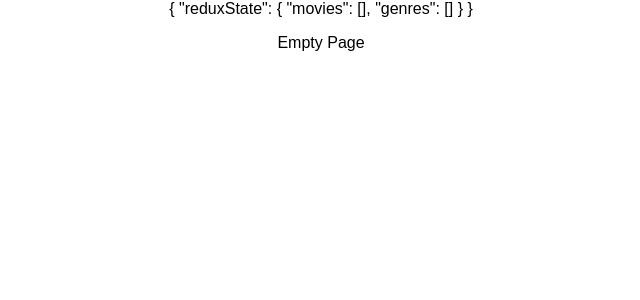
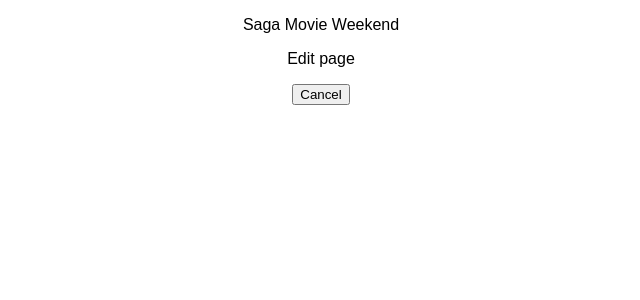
Before and after one commit to michaelferlis/movie-sagas, a React (Create React App) app: page /#/edit in a window 1280 px wide. Shown: the top 300 px of the page, without its empty margins (319-959 px from the left). Built offline with nearby package versions, Linux system fonts and the light colour scheme; no server answers.

Commit message:
add home, details and edit components

```diff
--- a/package.json
+++ b/package.json
@@ -10,6 +10,7 @@
     "react": "^16.8.6",
     "react-dom": "^16.8.6",
     "react-redux": "^5.1.1",
+    "react-router-dom": "^5.0.1",
     "react-scripts": "^3.0.1",
     "redux": "^4.0.1",
     "redux-logger": "^3.0.6",
--- a/src/components/App/App.js
+++ b/src/components/App/App.js
@@ -1,20 +1,38 @@
 import React, { Component } from 'react';
 import './App.css';
 import {connect} from 'react-redux'
-
+import { HashRouter as Router, Route, Link } from 'react-router-dom'
+import Home from '../Home/Home.js'
+import Details from '../Details/Details.js'
+import Edit from '../Edit/Edit.js'
 class App extends Component {
-  componentDidMount () {
-    this.props.dispatch({
-      type: 'FETCH_MOVIES'
-    })
-  }
+  // componentDidMount () {
+  //   this.props.dispatch({
+  //     type: 'FETCH_MOVIES'
+  //   })
+  //   this.props.dispatch({
+  //     type: 'FETCH_GENRES'
+  //   })
+  // }
   // Renders the entire app on the DOM
   render() {
     return (
+      <Router>
+
+
+
       <div className="App">
-      {JSON.stringify(this.props, null, 2)}
-        <p>Empty Page</p>
+      {/* {JSON.stringify(this.props, null, 2)} */}
+        <p>Saga Movie Weekend</p>
+
+        <Route path="/" exact={true} component={Home} />
+
+      <Route path="/details" component={Details} />
+
+      <Route path="/edit" component={Edit} />
+
       </div>
+    </Router>
     );
   }
 }
--- /dev/null
+++ b/src/components/Details/Details.js
@@ -0,0 +1,22 @@
+import React, { Component } from 'react';
+// import './App.css';
+import {connect} from 'react-redux'
+
+class Details extends Component {
+  componentDidMount () {
+  }
+  // Renders the entire app on the DOM
+  render() {
+    return (
+      <div className="App">
+      {/* {JSON.stringify(this.props, null, 2)} */}
+        <p>Details</p>
+      </div>
+    );
+  }
+}
+const mapStateToProps= (reduxState) => ({
+reduxState
+})
+
+export default  connect(mapStateToProps)(Details)
--- /dev/null
+++ b/src/components/Edit/Edit.js
@@ -0,0 +1,29 @@
+import React, { Component } from 'react';
+// import './App.css';
+import {connect} from 'react-redux'
+
+class Edit extends Component {
+  componentDidMount () {
+
+  }
+  handleClickCancel =()=>{
+    // console.log('Animals are great!');
+    this.props.history.push('/details')
+
+  }
+  // Renders the entire app on the DOM
+  render() {
+    return (
+      <div className="App">
+      {/* {JSON.stringify(this.props, null, 2)} */}
+        <p>Edit page</p>
+        <button onClick={this.handleClickCancel}>Cancel</button>
+      </div>
+    );
+  }
+}
+const mapStateToProps= (reduxState) => ({
+reduxState
+})
+
+export default  connect(mapStateToProps)(Edit)
--- /dev/null
+++ b/src/components/Home/Home.js
@@ -0,0 +1,28 @@
+import React, { Component } from 'react';
+// import './App.css';
+import {connect} from 'react-redux'
+
+class Home extends Component {
+  componentDidMount () {
+    this.props.dispatch({
+      type: 'FETCH_MOVIES'
+    })
+    this.props.dispatch({
+      type: 'FETCH_GENRES'
+    })
+  }
+  // Renders the entire app on the DOM
+  render() {
+    return (
+      <div className="App">
+      {JSON.stringify(this.props, null, 2)}
+        <p>Home</p>
+      </div>
+    );
+  }
+}
+const mapStateToProps= (reduxState) => ({
+reduxState
+})
+
+export default  connect(mapStateToProps)(Home)
--- a/src/index.js
+++ b/src/index.js
@@ -33,7 +33,7 @@ function* fetchMovies (action) {
 
 function* fetchGenres (action) {
     try {
-        const genreResponse = yield axios.get('/fruit');
+        const genreResponse = yield axios.get('/genres');
         yield put({type: 'SET_TAGS', payload: genreResponse.data})
     } catch(error){
         console.log('error fetching genres', error);
```
Also changed, not shown: 1 other file (tests, documents, lock files or other folders).
